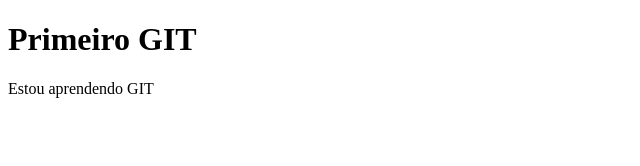
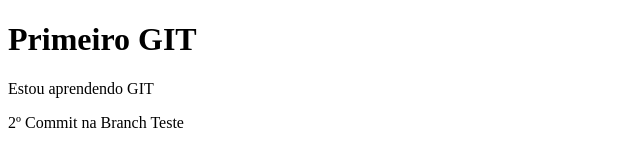
Before and after one commit to jocimarweb/tutorial_git, a plain HTML site: page index.html in a window 1280 px wide. Shown: the whole page, without its empty margins (0-640 px from the left). Drawn offline with Linux system fonts and the light colour scheme.

Commit message:
2º Commit para o novo Branch Teste

```diff
--- a/index.html
+++ b/index.html
@@ -7,6 +7,7 @@
   <title>Tutorial GIT</title>
   <h1>Primeiro GIT</h1>
   <p>Estou aprendendo GIT</p>
+  <p>2º Commit na Branch Teste</p>
 
 </head>
 <body>
```
